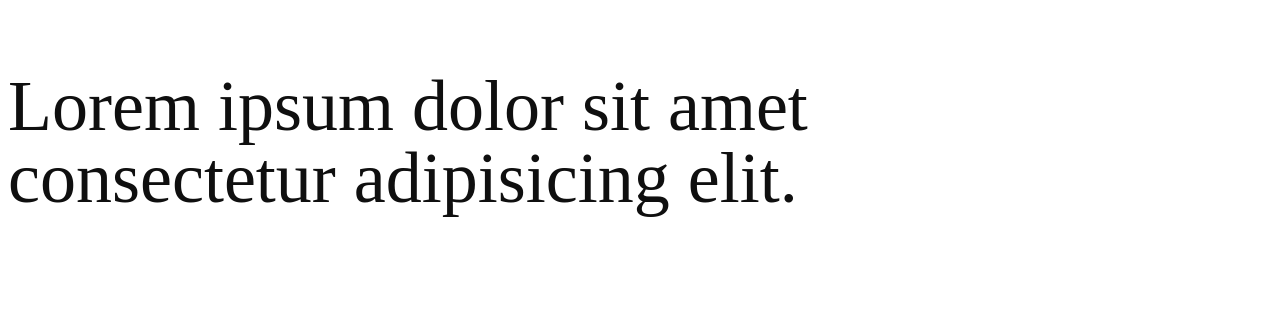
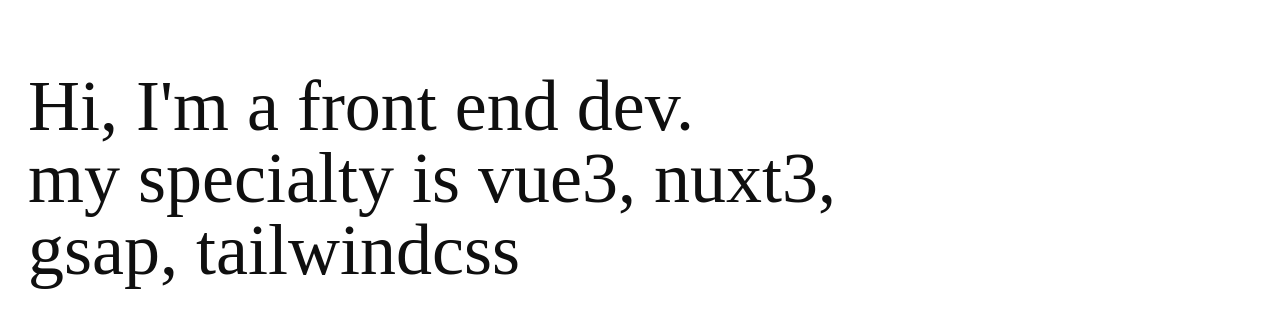
Before and after one commit to CodeurCopieur/nuxt3-unocss-minimal-portfolio, a Nuxt app: page / in a window 1280 px wide. Shown: the part 178-514 px from the top of the page. Built offline with nearby package versions, Linux system fonts and the light colour scheme.

Commit message:
Update Hero.vue

```diff
--- a/components/Hero.vue
+++ b/components/Hero.vue
@@ -1,7 +1,7 @@
 <template>
   <div class="pt-40 w-full">
-    <h1 class="font-medium mt-20 w-full text-4xl text-dark-900 lg:text-7xl lg:w-3/4 dark-text-gray-500">
-      Lorem ipsum dolor sit amet consectetur adipisicing elit.
+    <h1 class="font-medium mt-20 w-full text-4xl text-dark-900 pl-5 xs:pl-0 lg:text-7xl lg:w-3/4 dark-text-gray-500">
+      Hi, I'm a front end dev.<br> my specialty is vue3, nuxt3, gsap, tailwindcss
     </h1>
     <div class="py-40">
       <!-- Gallery -->
```
